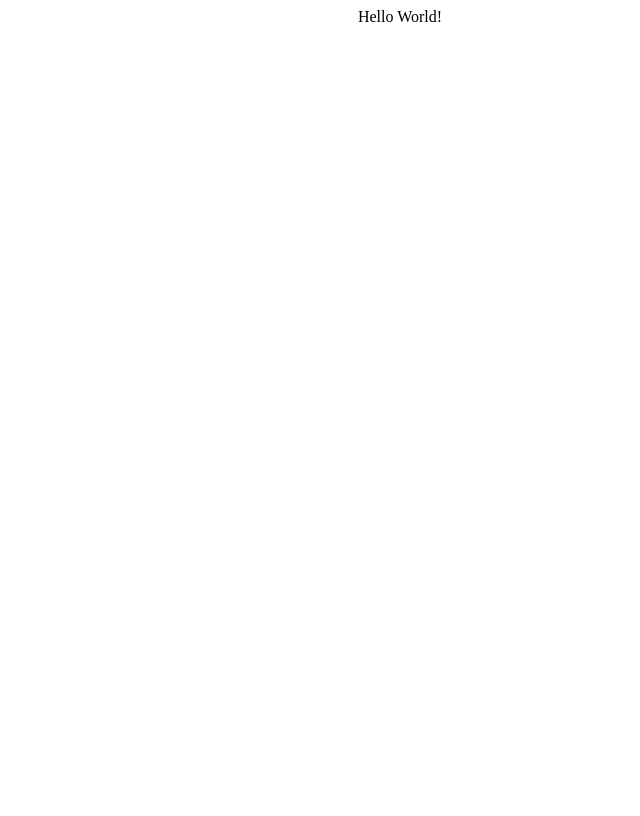
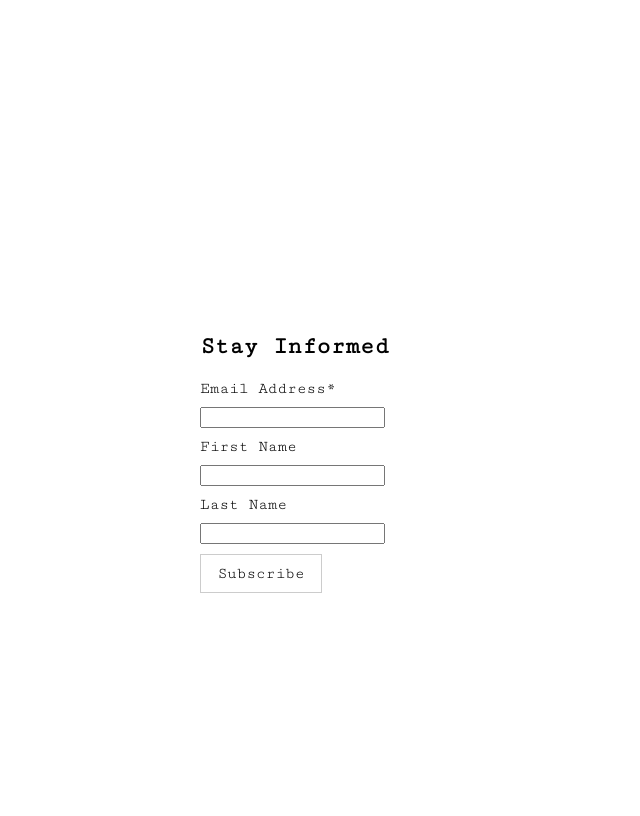
Before and after one commit to ryrychang/dictionary, a React app: page / in a window 1280 px wide. Shown: the whole page, without its empty margins (240-880 px from the left). Built offline with nearby package versions, Linux system fonts and the light colour scheme.

Commit message:
adds font

```diff
--- a/client/index.css
+++ b/client/index.css
@@ -1,5 +1,17 @@
+body {
+  font-family: 'Cutive Mono', monospace;
+}
+
 .container {
+  padding: 15px;
   display: flex;
   justify-content: center;
+}
+
+.content {
+  width: 1080px;
+  height: 1080px;
+  display: flex;
   align-items: center;
+  justify-content: center;
 }
--- a/client/index.html
+++ b/client/index.html
@@ -1,5 +1,5 @@
 <head>
-  <!-- <link rel="stylesheet" href=""> -->
+  <link href="https://fonts.googleapis.com/css?family=Cutive+Mono" rel="stylesheet">
 </head>
 <body>
   <div id="root" />
--- a/client/index.js
+++ b/client/index.js
@@ -1,10 +1,13 @@
 import React from 'react'
 import ReactDOM from 'react-dom'
+import Subscribe from './subscribe'
 import Styles from './index.css'
 
 const Root = () => (
   <div className={Styles.container}>
-    Hello World!
+    <div className={Styles.content}>
+      <Subscribe />
+    </div>
   </div>
 )
 
--- /dev/null
+++ b/client/subscribe.css
@@ -0,0 +1,31 @@
+.container {
+  width: 400px;
+  height: 500px;
+}
+
+.formField {
+  margin-bottom: 10px;
+}
+
+.label {
+  margin-bottom: 10px;
+}
+
+.button {
+  width: 100px;
+  border: 1px solid #CCCCCC;
+  padding: 10px;
+  display: flex;
+  align-items: center;
+  justify-content: center;
+}
+
+.button:hover {
+  cursor: pointer;
+
+}
+
+.submit {
+  position: absolute;
+  left: -5000px;
+}
--- /dev/null
+++ b/client/subscribe.js
@@ -0,0 +1,56 @@
+import React from 'react'
+import Styles from './subscribe.css'
+
+class Subscribe extends React.Component {
+  render () {
+    return (
+      <div className={Styles.container} id='mc_embed_signup'>
+        <form action='https://sandalboyz.us13.list-manage.com/subscribe/post?u=3f88b88a15f3d33d800b219a9&amp;id=266d3f083c' method='post' id='mc-embedded-subscribe-form' name='mc-embedded-subscribe-form' class='validate' target='_blank' novalidate>
+          <div id='mc_embed_signup_scroll'>
+            <h2>Stay Informed</h2>
+            <div className={`mc-field-group ${Styles.formField}`}>
+              <div className={Styles.label}>
+                <label for='mce-EMAIL'>Email Address*</label>
+              </div>
+              <input type='email' name='EMAIL' class='required email' id='mce-EMAIL' />
+            </div>
+            <div className={`mc-field-group ${Styles.formField}`}>
+              <div className={Styles.label}>
+                <label for='mce-FNAME'>First Name</label>
+              </div>
+              <input type='text' name='FNAME' class='' id='mce-FNAME' />
+            </div>
+            <div className={`mc-field-group ${Styles.formField}`}>
+              <div className={Styles.label}>
+                <label for='mce-LNAME'>Last Name</label>
+              </div>
+              <input type='text' name='LNAME' class='' id='mce-LNAME' />
+            </div>
+            <div id='mce-responses' class='clear'>
+              <div class='response' id='mce-error-response' style={{ display: 'none' }} />
+              <div class='response' id='mce-success-response' style={{ display: 'none' }} />
+            </div>
+            <div style={{ position: 'absolute', left: '-5000px' }} aria-hidden='true'>
+              <input type='text' name='b_3f88b88a15f3d33d800b219a9_266d3f083c' tabindex='-1' value='' />
+            </div>
+            <div class='clear'>
+              <div className={Styles.button} onClick={() => this.submitInput.click()}>
+                Subscribe
+              </div>
+              <input
+                ref={ref => { this.submitInput = ref }}
+                type='submit'
+                value='Subscribe'
+                name='subscribe'
+                id='mc-embedded-subscribe'
+                className={`button ${Styles.submit}`}
+              />
+            </div>
+          </div>
+        </form>
+      </div>
+    )
+  }
+}
+
+export default Subscribe
```
Also changed, not shown: package.json (+8 -1 lines), 2 other files.
